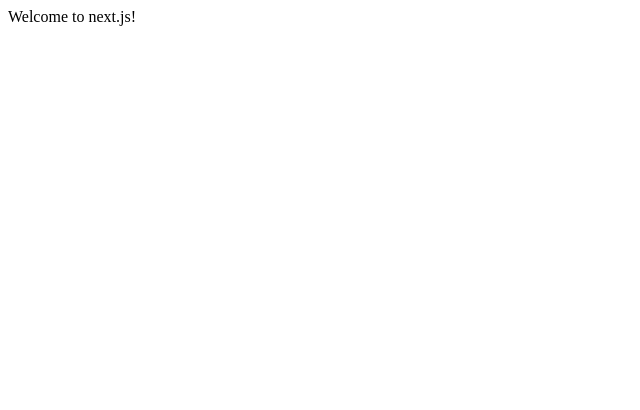
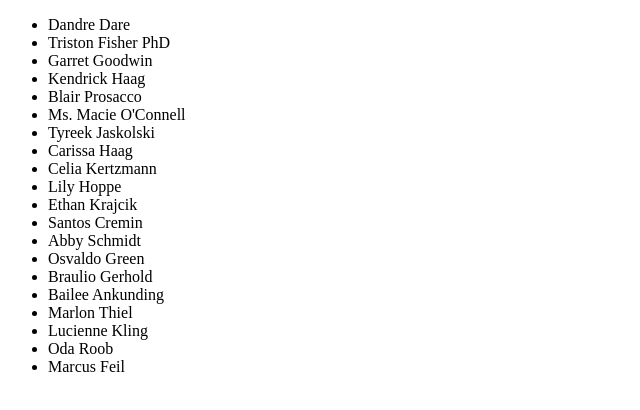
Before and after one commit to testerez/next-ts-mui-experiments, a Next.js app: page / in a window 1280 px wide. Shown: the top 410 px of the page, without its empty margins (0-640 px from the left). Built offline with nearby package versions, Linux system fonts and the light colour scheme.

Commit message:
Show contacts list

```diff
--- /dev/null
+++ b/components/contactList.tsx
@@ -0,0 +1,12 @@
+interface Props {
+  contacts: Contact[];
+}
+
+const ContactList = ({ contacts }: Props) => (
+  <ul>
+    {contacts.map(c => (
+      <li>{c.name}</li>
+    ))}
+  </ul>
+)
+export default ContactList;
--- /dev/null
+++ b/data/contactApi.ts
@@ -0,0 +1,20 @@
+// All data is mocked
+// TODO: connect to real api
+
+import faker from 'faker';
+
+
+const mockContacts = [...Array(20)].map(() => ({
+  name: faker.name.findName(),
+  jobTitle: faker.name.jobTitle(),
+  address: faker.address.streetAddress(),
+  phoneNumber: faker.phone.phoneNumber(),
+  email: faker.internet.email(),
+  pictureUrl: faker.image.avatar(),
+}));
+
+console.log(mockContacts);
+
+const wait = (ms: number) => new Promise(resolve => setTimeout(resolve, ms));
+
+export const getContacts = () => wait(500).then(() => mockContacts);
--- a/package.json
+++ b/package.json
@@ -9,8 +9,10 @@
     "start": "next start"
   },
   "dependencies": {
+    "@types/faker": "^4.1.2",
     "@types/react": "^16.0.40",
     "@zeit/next-typescript": "^0.0.10",
+    "faker": "^4.1.0",
     "next": "^5.0.0",
     "react": "^16.2.0",
     "react-dom": "^16.2.0",
--- a/pages/index.tsx
+++ b/pages/index.tsx
@@ -1,3 +1,20 @@
 import React from 'react';
+import ContactList from 'components/contactList';
+import { getContacts } from 'data/contactApi';
 
-export default () => <div>Welcome to next.js!</div>
+interface Props {
+  contacts: Contact[];
+}
+
+export default class extends React.Component<Props> {
+  static getInitialProps = async () => ({
+    contacts: await getContacts(),
+  })
+
+  render() {
+    console.log(this.props);
+    return (
+      <ContactList contacts={this.props.contacts} />
+    )
+  }
+}
```
Also changed, not shown: data/types.d.ts (added, +8 -0 lines), 1 other file (tests, documents, lock files or other folders).
